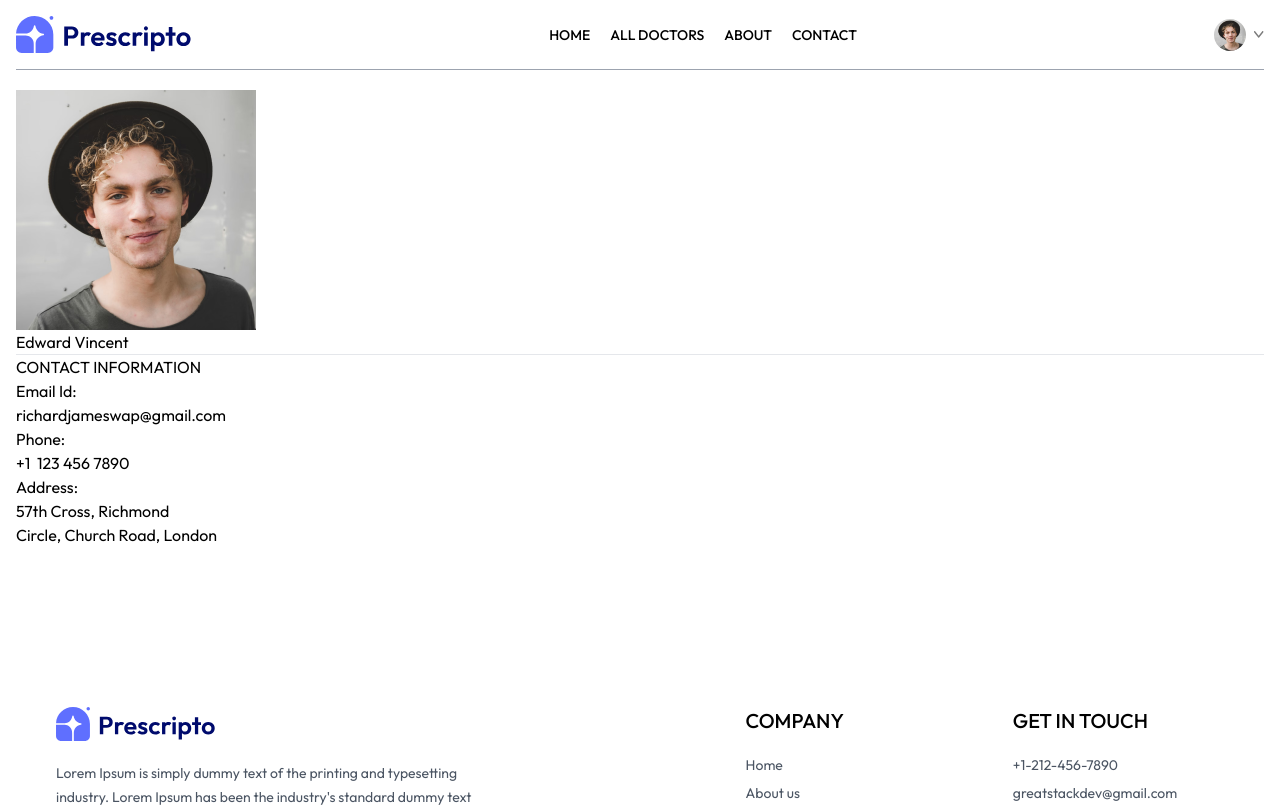
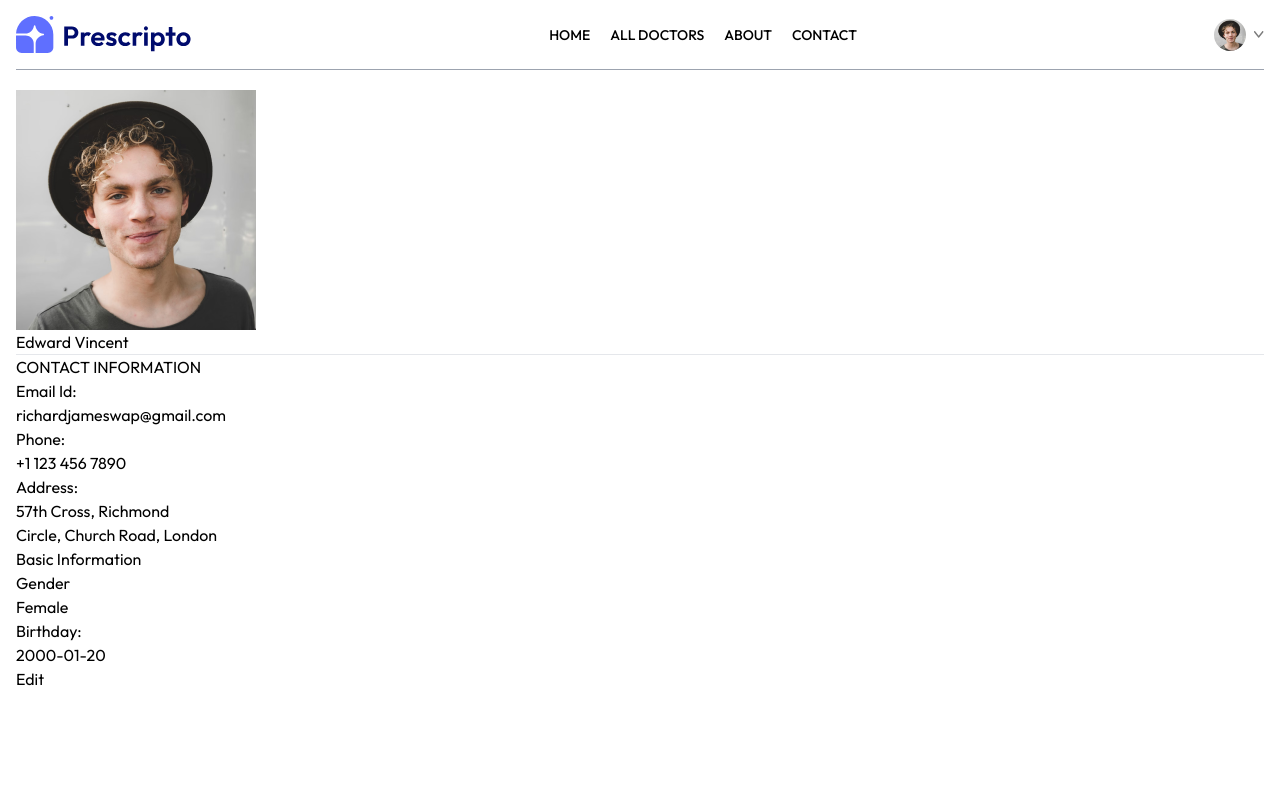
Before and after one commit to Sudarshan0306/Prescripto, a React (Vite) app in the folder frontend/: page /my-profile in a window 1280 px wide. Shown: the top 807 px of the page. Built offline with nearby package versions, Linux system fonts and the light colour scheme.

Commit message:
complete profile page without the css

```diff
--- a/frontend/src/pages/MyProfile.jsx
+++ b/frontend/src/pages/MyProfile.jsx
@@ -11,9 +11,10 @@ const MyProfile = () => {
       line1: "57th Cross, Richmond",
       line2: "Circle, Church Road, London",
     },
-    gender: "Male",
-    dob: "20 July, 2024",
+    gender: "Female",
+    dob: "2000-01-20",
   });
+  const [isEdit, setIsEdit] = useState(false);
 
   const handleChange = (e) => {
     const { name, value } = e.target;
@@ -35,7 +36,13 @@ const MyProfile = () => {
     }
   };
 
-  const [isEdit, setIsEdit] = useState(true);
+  const handleEditTrue = () => {
+    setIsEdit(true)
+  }
+  const handleEditFalse = () => {
+    setIsEdit(false)
+  }
+
   return (
     <div>
       <img src={assets.profile_pic} alt="" />
@@ -90,6 +97,36 @@ const MyProfile = () => {
           )}
         </div>
       </div>
+
+      <div className="">
+        <p>Basic Information</p>
+        <div className="">
+          <p>Gender</p>
+          {isEdit ? (
+            <select name="gender" id="" value={userData.gender}>
+              <option value="Male">Male</option>
+              <option value="Female">Female</option>
+            </select>
+          ) : (
+            <p>{userData.gender} </p>
+          )}
+          <p>Birthday:</p>
+          {isEdit ? (
+            <input
+              name="dob"
+              type="date"
+              onChange={handleChange}
+              value={userData.dob}
+            />
+          ) : (
+            <p>{userData.dob} </p>
+          )}
+        </div>
+      </div>
+
+      <div className="">
+        {isEdit ? <button onClick={handleEditFalse}>Save Information</button> : <button onClick={handleEditTrue}>Edit</button>}
+      </div>
     </div>
   );
 };
```
